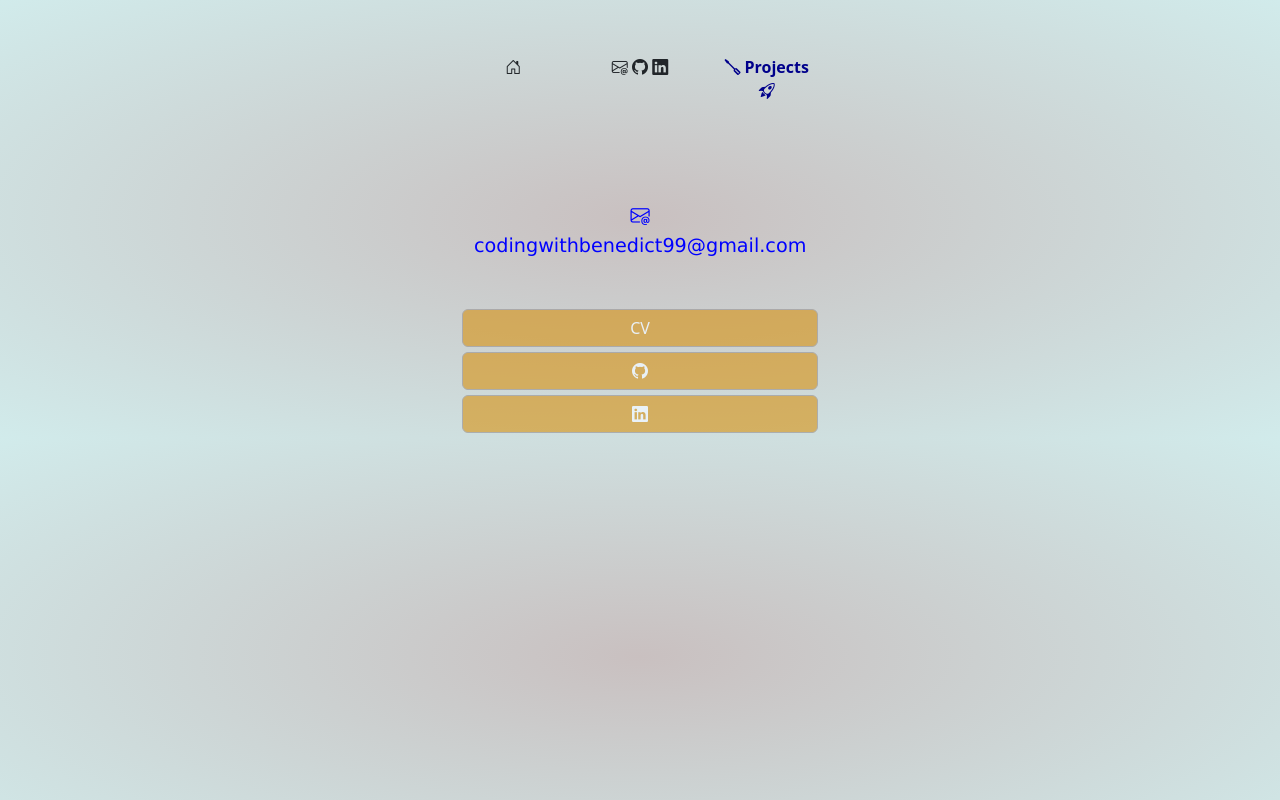
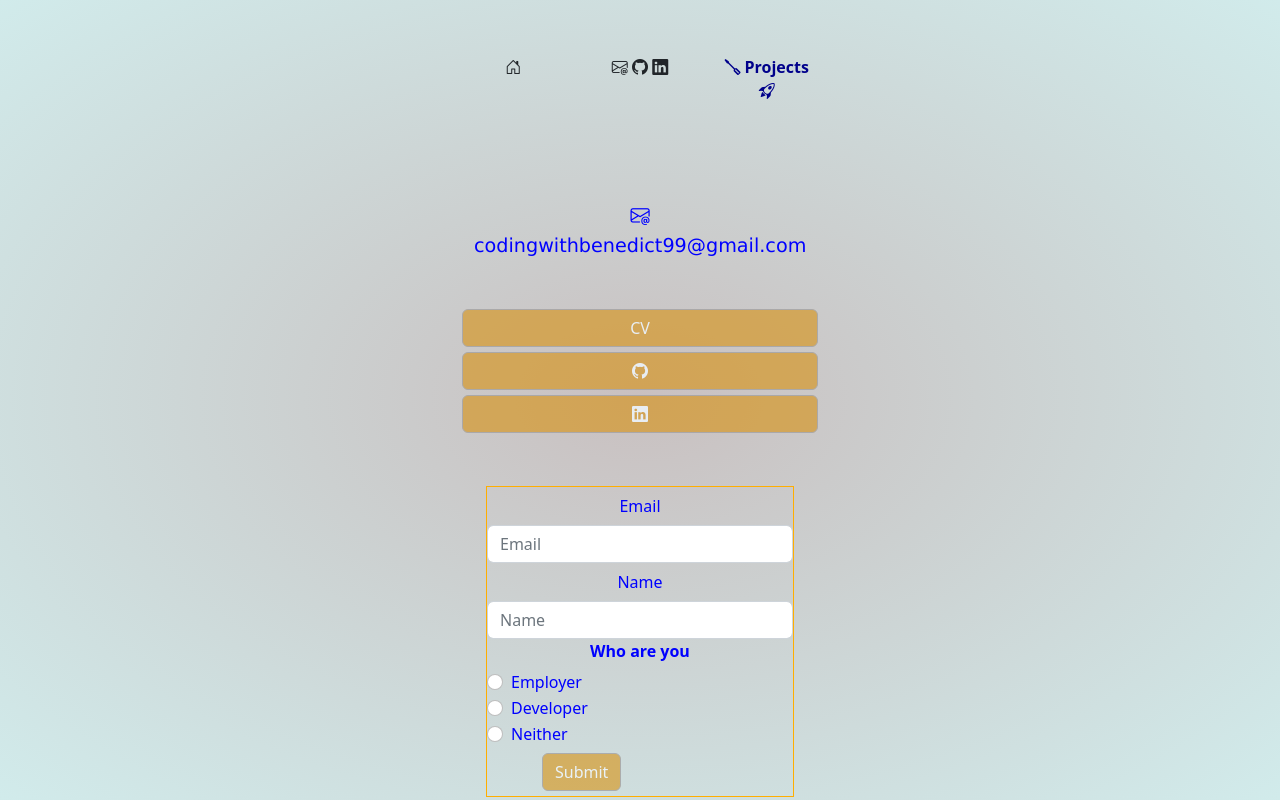
Before and after one commit to BenedictCodesHere/ben-react-app, a React (Create React App) app: page /ben-react-app/contact in a window 1280 px wide. Built offline with nearby package versions, Linux system fonts and the light colour scheme.

Commit message:
added ContactForm

```diff
--- a/src/App.css
+++ b/src/App.css
@@ -13,7 +13,7 @@ p {
   font-family: 'Lucida Sans', 'Lucida Sans Regular', 'Lucida Grande', 'Lucida Sans Unicode', Geneva, Verdana, sans-serif;
 }
 
-.email {
+.email, label, legend {
   color: blue;
 }
 
--- /dev/null
+++ b/src/components/ContactForm.css
@@ -0,0 +1,3 @@
+.contact-form {
+    border: 1px solid rgb(255, 174, 0);
+}
--- /dev/null
+++ b/src/components/ContactForm.js
@@ -0,0 +1,56 @@
+import React from "react";
+import "./ContactForm.css";
+
+function ContactForm(){
+    return(<div className="container">
+        <form className="contact-form mt-5">
+  <div className="form-group row">
+    <label for="inputEmail3" className="col-sm-12 col-form-label text-center visuallyhidden">Email</label>
+    <div className="col-sm-12">
+      <input type="email" className="form-control" id="inputEmail3" placeholder="Email" />
+    </div>
+  </div>
+  <div className="form-group row">
+    <label for="inputName3" className="col-sm-12 text-center col-form-label">Name</label>
+    <div className="col-sm-12">
+      <input type="name" className="form-control" id="inputName3" placeholder="Name" />
+    </div>
+  </div>
+  <fieldset className="form-group">
+    <div className="row">
+      <legend className="col-form-label col-sm-12 text-center pt-0 fw-bold">Who are you</legend>
+      <div className="col-sm-2"></div>
+      <div className="col-sm-12">
+        <div className="form-check">
+          <input className="form-check-input" type="radio" name="gridRadios" id="gridRadios1" value="option1" />
+          <label className="form-check-label" for="gridRadios1">
+            Employer
+          </label>
+        </div>
+        <div className="form-check">
+          <input className="form-check-input" type="radio" name="gridRadios" id="gridRadios2" value="option2" />
+          <label className="form-check-label" for="gridRadios2">
+            Developer
+          </label>
+        </div>
+        <div className="form-check disabled">
+          <input className="form-check-input" type="radio" name="gridRadios" id="gridRadios3" value="option3" />
+          <label className="form-check-label" for="gridRadios3">
+            Neither
+          </label>
+        </div>
+      </div>
+    </div>
+  </fieldset>
+
+  <div className="form-group row">
+    <div className="col-sm-2"></div>
+    <div className="col-sm-6">
+      <button type="submit" className="btn btn-contact">Submit</button>
+    </div>
+  </div>
+</form>
+    </div>)
+};
+
+export default ContactForm;
--- a/src/pages/Contact.js
+++ b/src/pages/Contact.js
@@ -1,5 +1,6 @@
 import React from "react";
 import { Link } from "react-router-dom";
+import ContactForm from "../components/ContactForm";
 
 function Contact() {
     return (
@@ -11,7 +12,9 @@ function Contact() {
         <Link className="btn btn-contact" to="https://github.com/BenedictCodesHere/"><i class="bi bi-github"></i></Link>
         <Link className="btn btn-contact" to="https://www.linkedin.com/in/benedict-mcelroy-005256230"><i class="bi bi-linkedin"></i></Link>
     </div>
+    <ContactForm/>
   </div></>
+
     )
 
 }
```
